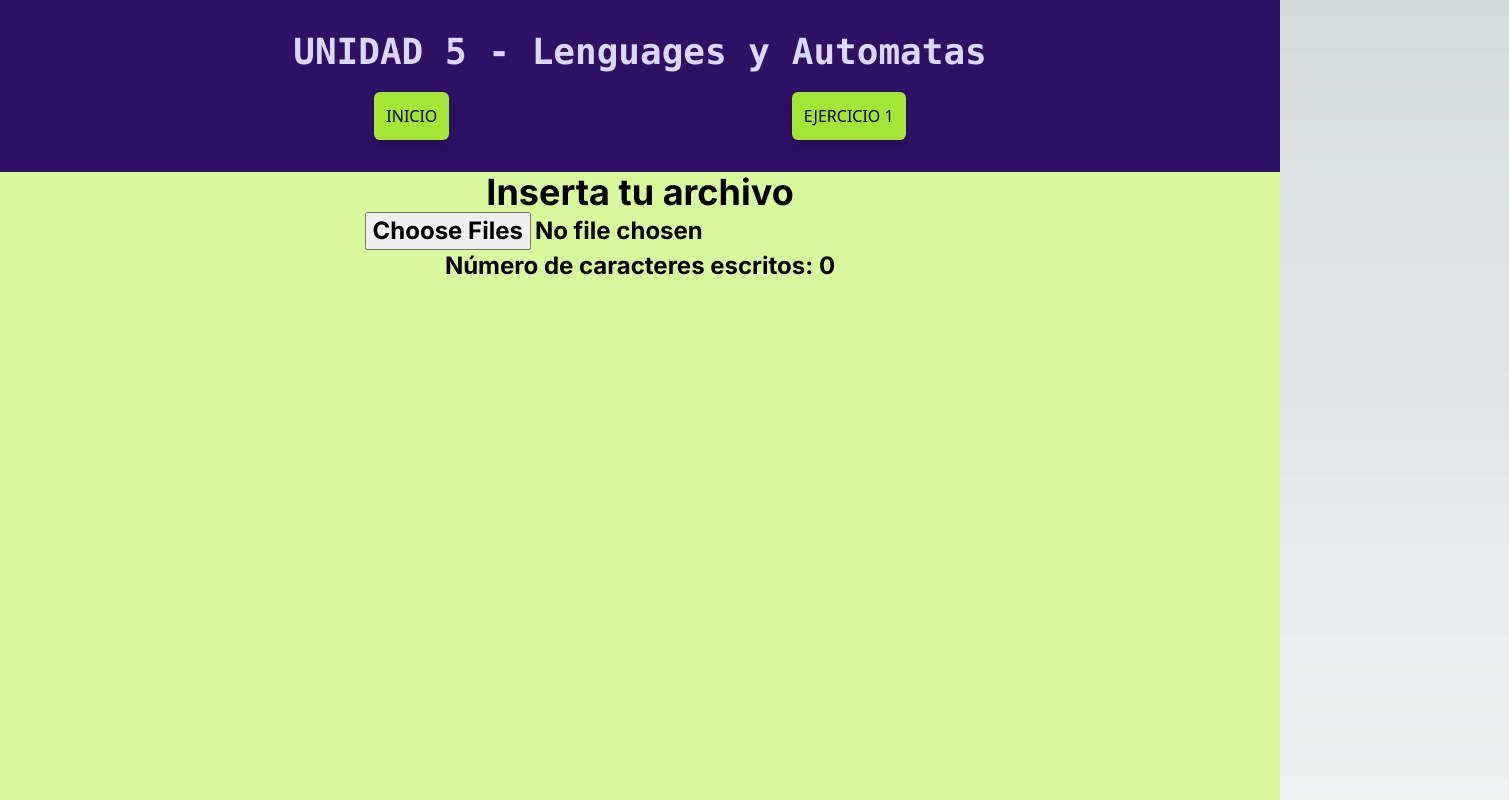
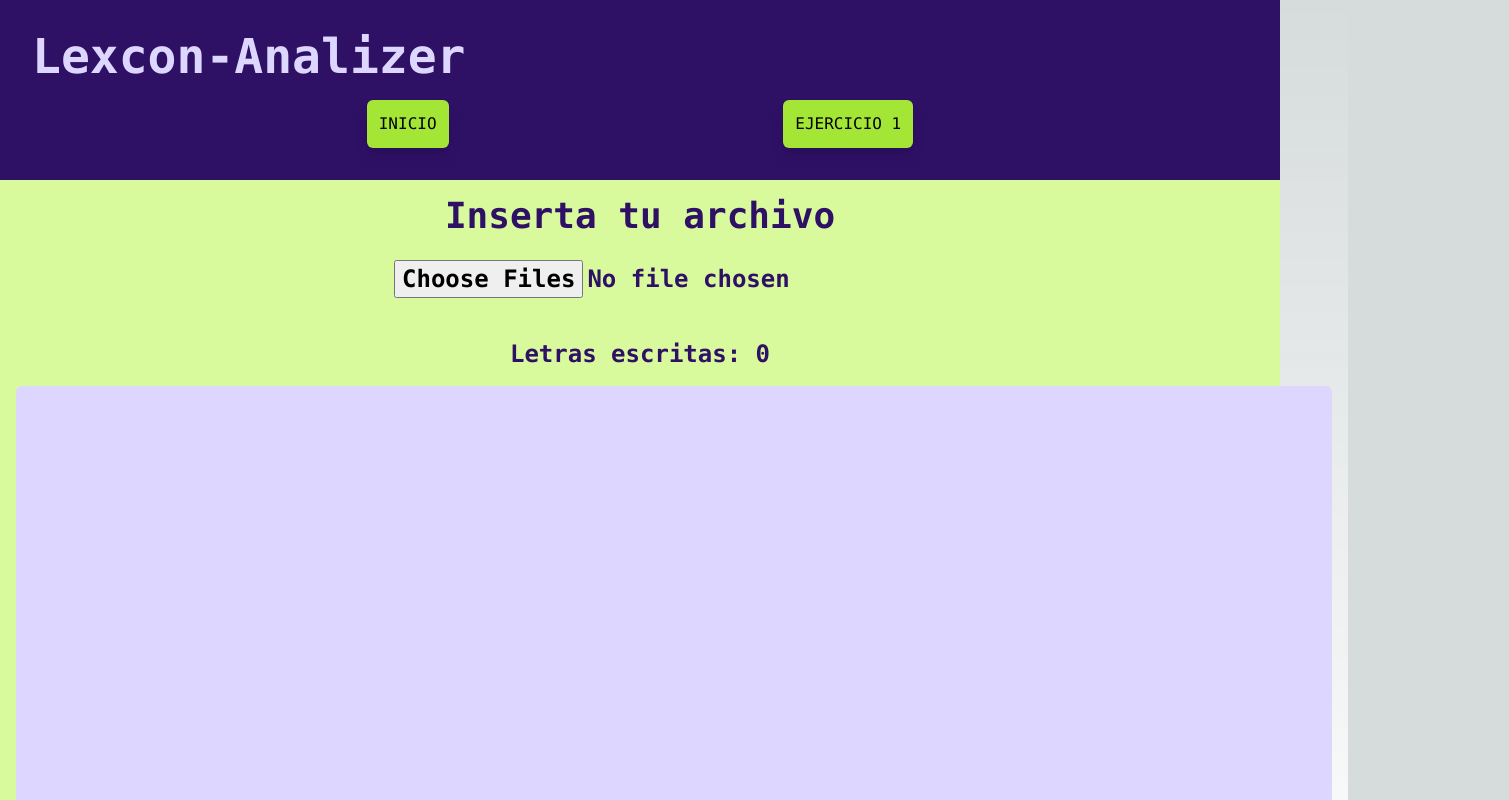
Before and after one commit to Magi3654/lexcon-analizer, a Next.js app: page /ejercicio1 in a window 1280 px wide. Shown: the top 800 px of the page, 1509 px wide, since content can reach past the window. Built offline with nearby package versions, Linux system fonts and the light colour scheme.

Commit message:
final touches on styling

```diff
--- a/src/app/ components/Header.jsx
+++ b/src/app/ components/Header.jsx
@@ -5,12 +5,12 @@ export const Header = () => {
   return (
     <header className='p-8 bg-violet-950 space-y-5'>
         <div className='font-mono'>
-            <h1 className='text-4xl text-center text-violet-200 font-bold'>UNIDAD 5 - Lenguages y Automatas </h1>
+            <h1 className='text-5xl text-violet-200 font-bold'>Lexcon-Analizer </h1>
         </div>
 
 
         <nav>
-            <ul className='flex justify-evenly uppercase font-sans'>
+            <ul className='flex justify-evenly uppercase font-mono'>
                 <li className='bg-lime-400 rounded-md p-3 shadow-lg hover:bg-violet-600'>
                   <Link href={'/'}>Inicio</Link>
                 </li>
--- a/src/app/ejercicio1/page.jsx
+++ b/src/app/ejercicio1/page.jsx
@@ -21,17 +21,17 @@ function Ejercicio01(){
   }
 
   return(
-    <div className='text-center bg-lime-200'>
-        <div className='text-information'>
-          <h3 className=' font-bold text-4xl text-black'>Inserta tu archivo</h3>
-          <input className='file-upload-input font-bold text-2xl text-black' type='file' accept='.txt' multiple onChange={e=>{changeText(e)}}/>
+    <div className='text-center h-screen bg-lime-200 font-mono'>
+        <div className='text-information p-4'>
+          <h3 className=' font-bold text-4xl text-violet-950'>Inserta tu archivo</h3>
+          <input className='file-upload-input font-bold text-2xl text-violet-950 m-2 p-4' type='file' accept='.txt' multiple onChange={e=>{changeText(e)}}/>
         </div>
         <div>
-          <p className='text-2xl font-bold text-black'>Número de caracteres escritos: {ShowText ? ShowText.length : 0}</p>
+          <p className='text-2xl font-bold text-violet-950'>Letras escritas: {ShowText ? ShowText.length : 0}</p>
         </div>
 
         <div className='text-center'>
-          <textarea  className='h-500 w-500 m-3 text-slate-950 font-sans text-2xl bg-transparent' value={ShowText || ''} onChange={changeTextArea} rows="30" cols="105" >
+          <textarea  className='m-4 text-slate-950 font-mono text-2xl bg-violet-200 rounded-md' value={ShowText || ''} onChange={changeTextArea} rows="15" cols="90" >
             {ShowText}
           </textarea>
         </div>
--- a/src/app/page.js
+++ b/src/app/page.js
@@ -2,7 +2,7 @@ import React from 'react'
 
 const HomePage = () => {
   return (
-    <main className='underline-offset-8 h-full text-center text-xl p-4 bg-lime-200 '>
+    <main className='underline-offset-8 h-screen text-center text-xl p-4 bg-lime-200  font-mono'>
      <h1 className='p-2 font-bold text-2xl text-black'>Lenguajes y automatas I</h1>
      <h1 className='p-2 text-black text-2xl'>Analizador Lexico</h1>
      <h1 className='p-4 text-black text-2xl'>Ilse Machado</h1>
```
